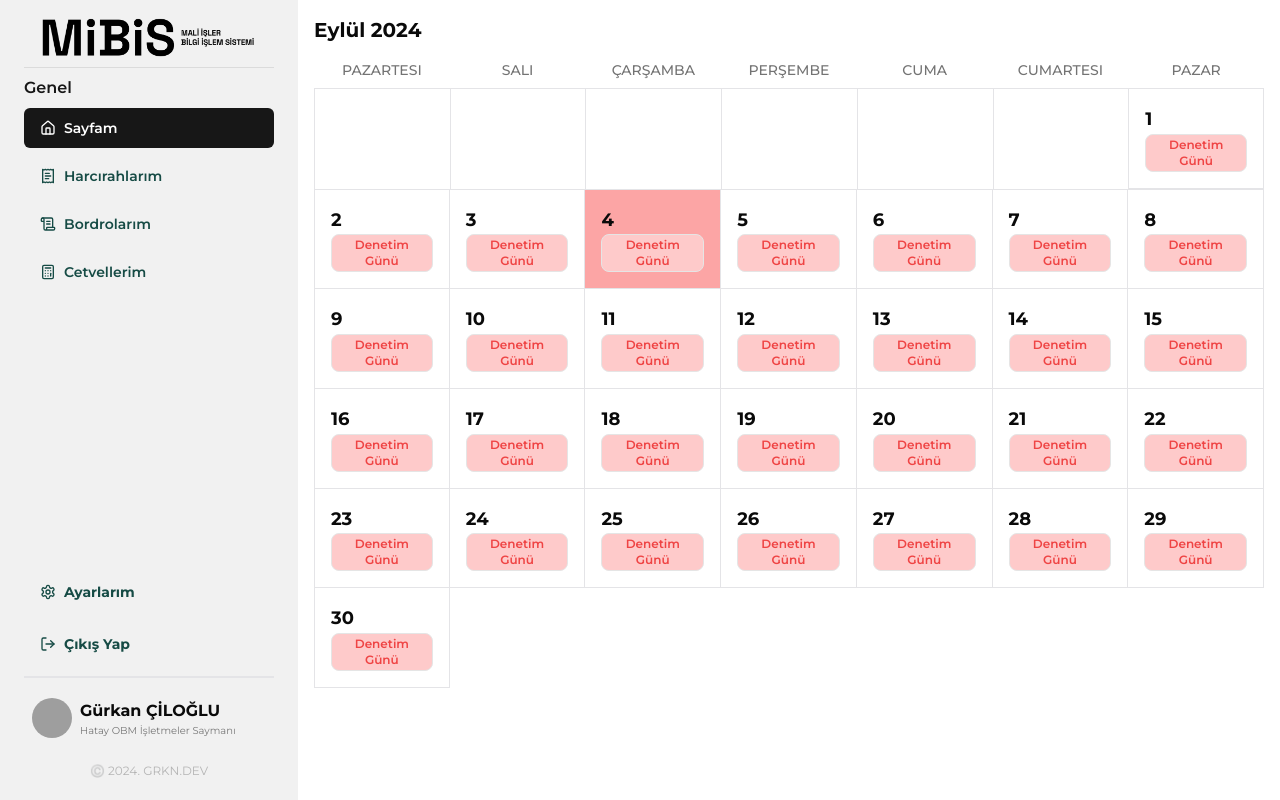
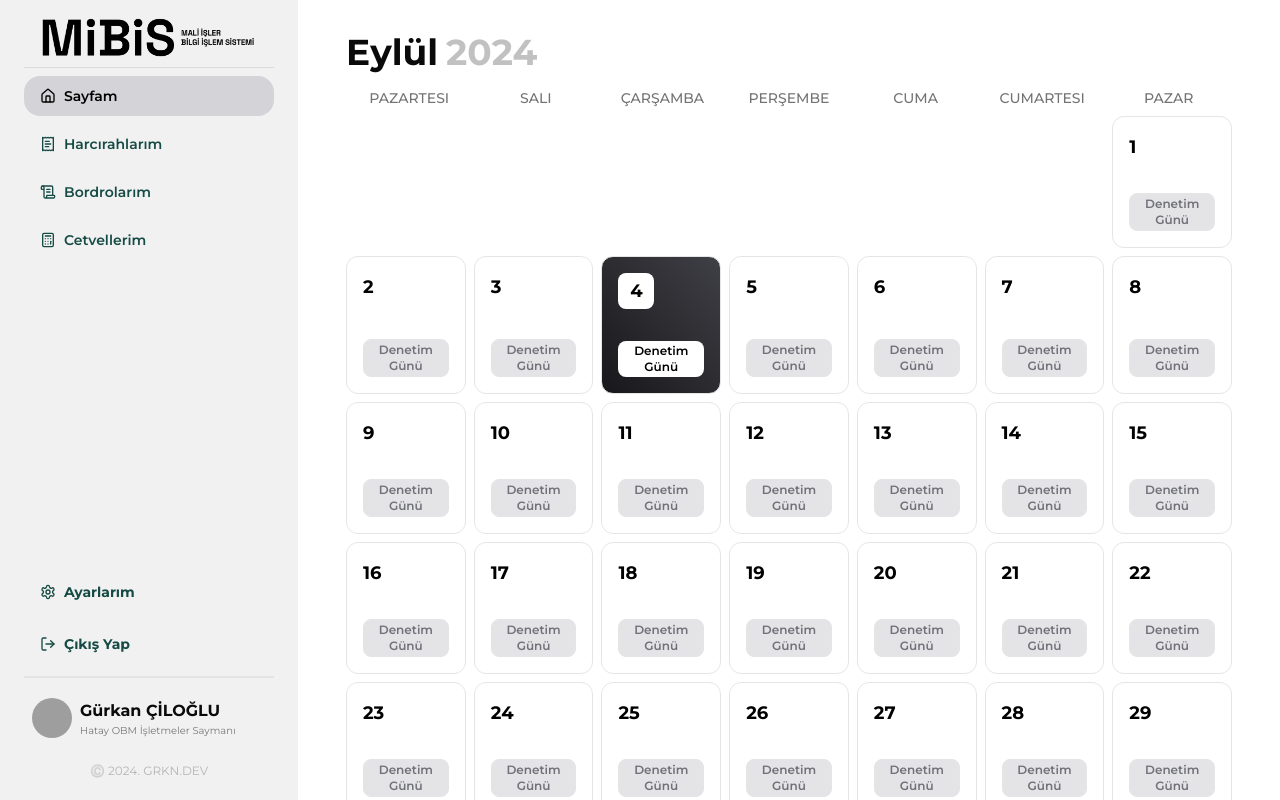
Before and after one commit to grkndev/mibis, a Next.js app: page / in a window 1280 px wide. Built offline with nearby package versions, Linux system fonts and the light colour scheme; grey boxes are pictures that could not be loaded.

Commit message:
calendar

```diff
--- a/src/app/layout.tsx
+++ b/src/app/layout.tsx
@@ -23,12 +23,18 @@ export default function RootLayout({
     <html lang="en">
       <body
         className={cn(
-          "min-h-screen bg-background font-sans antialiased flex md:flex-row flex-col",
+          "min-h-screen bg-background font-sans antialiased",
           fontSans.variable
         )}
       >
-        <SideBar />
-        {children}
+        <div className="flex md:flex-row flex-col h-screen overflow-hidden">
+          <div className="md:flex-shrink-0 md:overflow-y-auto md:sticky md:top-0 md:h-screen">
+            <SideBar />
+          </div>
+          <main className="flex-grow overflow-y-auto">
+            {children}
+          </main>
+        </div>
       </body>
     </html>
   );
--- a/src/components/Calendar/calendar.tsx
+++ b/src/components/Calendar/calendar.tsx
@@ -1,4 +1,4 @@
-import React from 'react';
+import React from "react";
 import { cn } from "@/lib/utils";
 import { Badge } from "../ui/badge";
 import moment from "moment";
@@ -20,15 +20,23 @@ import { DialogClose } from "@radix-ui/react-dialog";
 
 export default function Calendar() {
   const today = moment();
-  const firstDayOfMonth = moment(today).startOf('month');
+  const firstDayOfMonth = moment(today).startOf("month");
   const daysInMonth = today.daysInMonth();
   const dayOfWeek = firstDayOfMonth.day();
 
   // Adjusting for Monday as the first day of the week
   const startingDay = dayOfWeek === 0 ? 6 : dayOfWeek - 1;
 
-  const days = ['Pazartesi', 'Salı', 'Çarşamba', 'Perşembe', 'Cuma', 'Cumartesi', 'Pazar'];
-  const shortDays = ['Pzt', 'Sal', 'Çar', 'Per', 'Cum', 'Cts', 'Paz'];
+  const days = [
+    "Pazartesi",
+    "Salı",
+    "Çarşamba",
+    "Perşembe",
+    "Cuma",
+    "Cumartesi",
+    "Pazar",
+  ];
+  const shortDays = ["Pzt", "Sal", "Çar", "Per", "Cum", "Cts", "Paz"];
 
   const getBorderClasses = (index: number) => {
     const adjustedIndex = index + startingDay;
@@ -42,20 +50,23 @@ export default function Calendar() {
 
     return cn(
       "border-zinc-200",
-      (isFirstRow || row === 1) ? "border-t" : "",
+      isFirstRow || row === 1 ? "border-t" : "",
       isLastRow ? "border-b" : "",
-      (isFirstInRow || index === 0) ? "border-l " : "",
+      isFirstInRow || index === 0 ? "border-l " : "",
       isLastInRow ? "border-r" : "",
-      "border-r border-b", // Always add right and bottom borders
+      "border-r border-b" // Always add right and bottom borders
     );
   };
 
   return (
-    <div className="p-4">
-      <h2 className="text-xl font-bold mb-4">
-        {today.format("MMMM YYYY")}
-      </h2>
-      <div className="grid grid-cols-7 text-center text-sm font-medium text-muted-foreground">
+    <div className="p-4 h-full">
+      <div className="m-4 sm:ml-8  flex flex-row items-center justify-start space-x-2">
+        <h2 className="text-4xl font-bold">{today.format("MMMM")}</h2>
+        <h2 className="text-4xl font-bold opacity-25">
+          {today.format("YYYY")}
+        </h2>
+      </div>
+      <div className="grid grid-cols-7 sm:px-8 text-center text-sm font-medium text-muted-foreground">
         {days.map((day, index) => (
           <React.Fragment key={day}>
             <div className="hidden sm:block">{day.toUpperCase()}</div>
@@ -63,43 +74,57 @@ export default function Calendar() {
           </React.Fragment>
         ))}
       </div>
-      <div className="grid grid-cols-7 mt-2 text-center text-sm h-auto md:h-[600px] overflow-y-auto">
+      <div className="grid grid-cols-7 sm:px-8 mt-2 gap-2 text-center  text-sm h-auto md:h-full overflow-y-auto">
         {Array.from({ length: startingDay }).map((_, index) => (
-          <div key={`empty-${index}`} className={cn(
-            "p-3",
-            "border-zinc-200",
-            "border-t border-l",
-            // index === startingDay - 1 ? "" : ""
-          )}></div>
+          <div
+            key={`empty-${index}`}
+            className={cn(
+              "p-3 rounded-xl"
+
+              // index === startingDay - 1 ? "" : ""
+            )}
+          ></div>
         ))}
         {Array.from({ length: daysInMonth }).map((_, index) => {
-          const currentDate = moment(firstDayOfMonth).add(index, 'days');
+          const currentDate = moment(firstDayOfMonth).add(index, "days");
           return (
             <Sheet key={index}>
               <SheetTrigger
                 className={cn(
-                  "p-4 hover:bg-zinc-100 flex flex-row md:flex-col justify-between items-center md:items-start",
-                  getBorderClasses(index),
-                  currentDate.isSame(today, 'day')
-                    ? "bg-red-300 hover:bg-red-300"
-                    : "",
+                  "p-4 rounded-xl transition-colors sm:space-y-8  hover:bg-zinc-100 flex flex-row md:flex-col justify-center sm:justify-between items-center md:items-start border",
+                  // getBorderClasses(index),
+                  currentDate.isSame(today, "day")
+                    ? "bg-gradient-to-bl from-zinc-700 to-zinc-900"
+                    : ""
                 )}
               >
-                <div className="font-bold text-lg">{index + 1}</div>
+                <div
+                  className={cn(
+                    "font-bold text-lg flex items-center justify-center",
+                    currentDate.isSame(today, "day")
+                      ? "sm:bg-white text-white sm:text-black  rounded-lg sm:p-1 aspect-square text-lg"
+                      : "text-black"
+                  )}
+                >
+                  {index + 1}
+                </div>
                 <div className="flex-col space-y-1">
                   <Badge
                     variant="outline"
-                    className="bg-red-200 text-red-500 rounded-lg hidden lg:flex"
+                    className={cn(
+                      "rounded-lg hidden lg:flex",
+                      currentDate.isSame(today, "day")
+                        ? "bg-white border-none text-black"
+                        : "bg-zinc-200 text-zinc-500"
+                    )}
                   >
                     Denetim Günü
                   </Badge>
                 </div>
               </SheetTrigger>
-              <SheetContent>
+              <SheetContent className="h-auto my-2 mr-2 rounded-2xl">
                 <SheetHeader>
-                  <SheetTitle>
-                    {currentDate.format("DD MMMM YYYY")}
-                  </SheetTitle>
+                  <SheetTitle>{currentDate.format("DD MMMM YYYY")}</SheetTitle>
                   <SheetDescription>
                     <div className="flex flex-col space-y-2 justify-between items-start">
                       <span className="text-black font-bold">
@@ -109,7 +134,7 @@ export default function Calendar() {
                         <Input className="text-black font-semibold w-full" />
                         <Button variant="default">Ekle</Button>
                       </div>
-                      <ScrollArea className="rounded-md w-full border p-2 h-[60vh]">
+                      <ScrollArea className="rounded-md w-full border p-2 h-[70vh]">
                         {Array.from({ length: 15 }).map((_, i) => (
                           <Card
                             key={i}
--- a/src/components/SideBar/sidebar.tsx
+++ b/src/components/SideBar/sidebar.tsx
@@ -42,8 +42,7 @@ export default function SideBar() {
             className="px-4"
           />
           <div className="w-full h-[1px] bg-primary/10" />
-          <span className="text-primary font-semibold">Genel</span>
-          <div className="flex flex-col w-full space-y-2">
+          <div className="flex flex-col w-full space-y-2 ">
             <SideBarItems />
           </div>
         </div>
@@ -79,9 +78,9 @@ function SideBarItems() {
       key={`${path.name}-${i}`}
       asChild
       className={cn(
-        "text-[#164B45] justify-start items-center gap-x-2 hover:bg-zinc-200",
+        "text-[#164B45] rounded-2xl justify-start items-center gap-x-2 hover:bg-zinc-200",
         useNavigation === path.path
-          ? "bg-primary text-white hover:text-white hover:bg-primary/90"
+          ? "bg-zinc-300 text-black hover:text-black hover:bg-zinc-300/90"
           : ""
       )}
       variant={"ghost"}
@@ -90,7 +89,7 @@ function SideBarItems() {
         <Icon
           name={path.icon}
           size={16}
-          color={useNavigation === path.path ? "#fff" : "#164B45"}
+          color={useNavigation === path.path ? "#000" : "#164B45"}
         />
         <p className="text-sm font-semibold">{path.name}</p>
       </Link>
```
